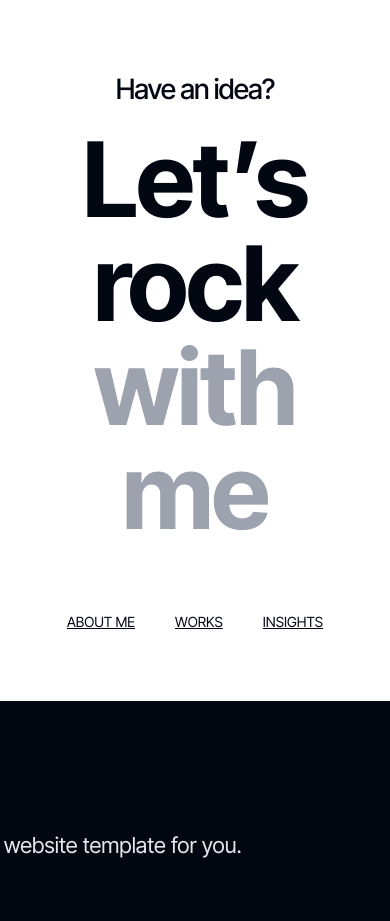
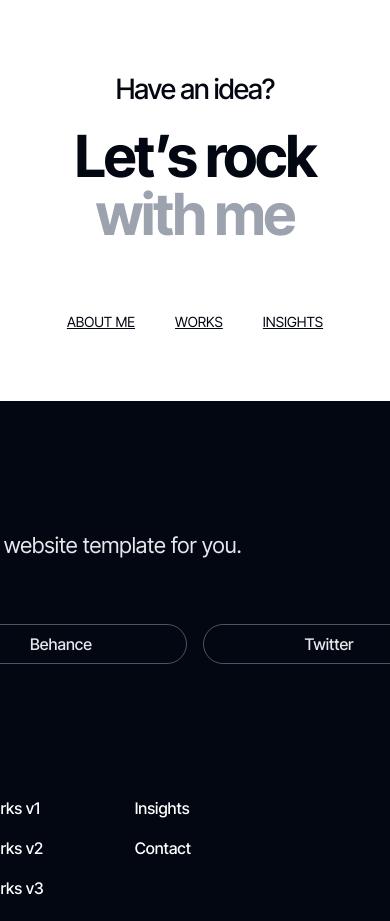
Before and after one commit to sherlockmac/frontend, a plain HTML site: page 04-showcasy/index.html in a window 390 px wide. Shown: the part 6880-7801 px from the top of the page. Drawn offline with Linux system fonts and the light colour scheme.

Commit message:
feat: mobile version finalized cta section

```diff
--- a/04-showcasy/style.css
+++ b/04-showcasy/style.css
@@ -754,6 +754,10 @@ footer #copyright {
         justify-content: center;
     }
 
+    #cta-section h3 {
+        font-size: 58px;
+    }
+
     /* #about #categories li:nth-child(odd) {
         text-align: left;
     }
```
